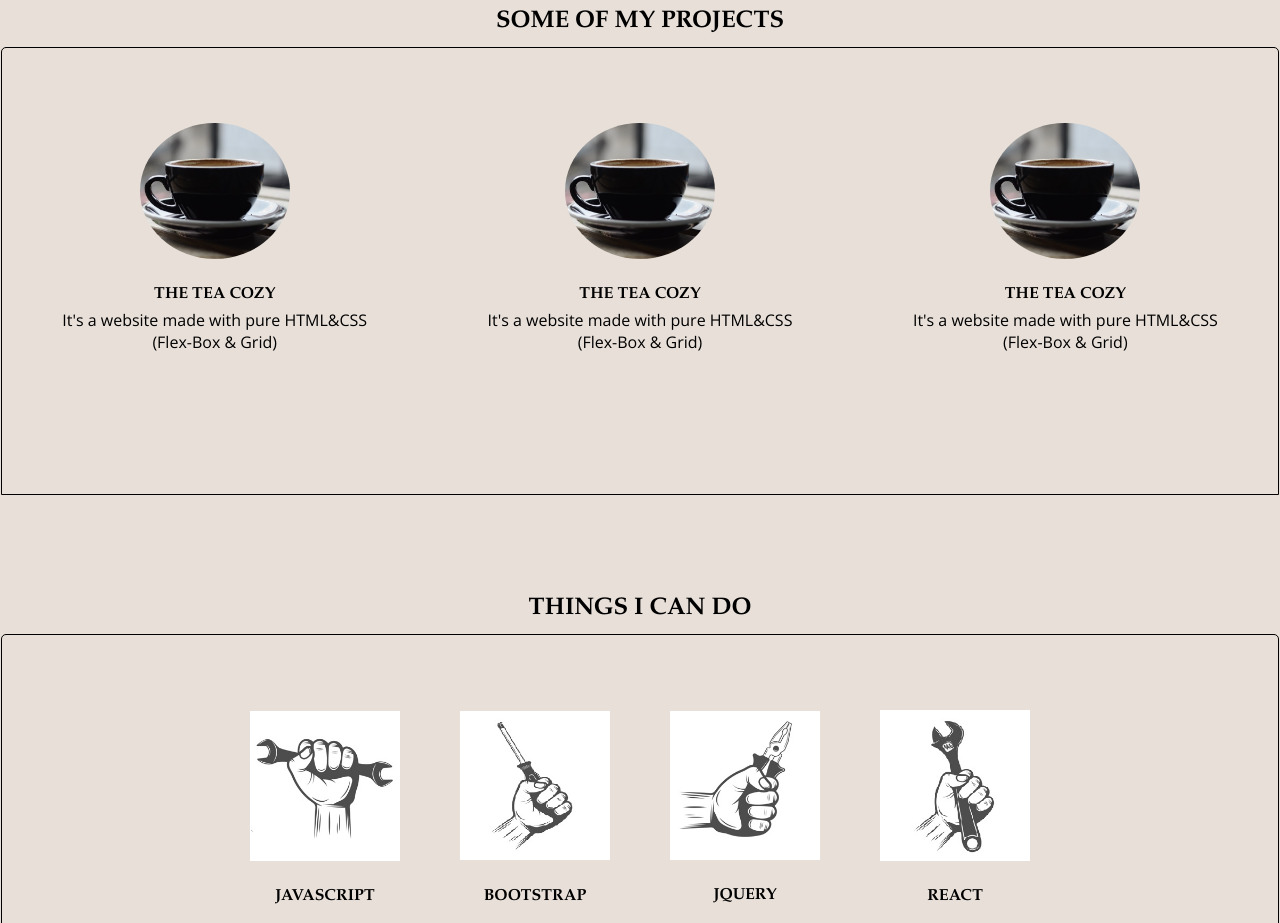
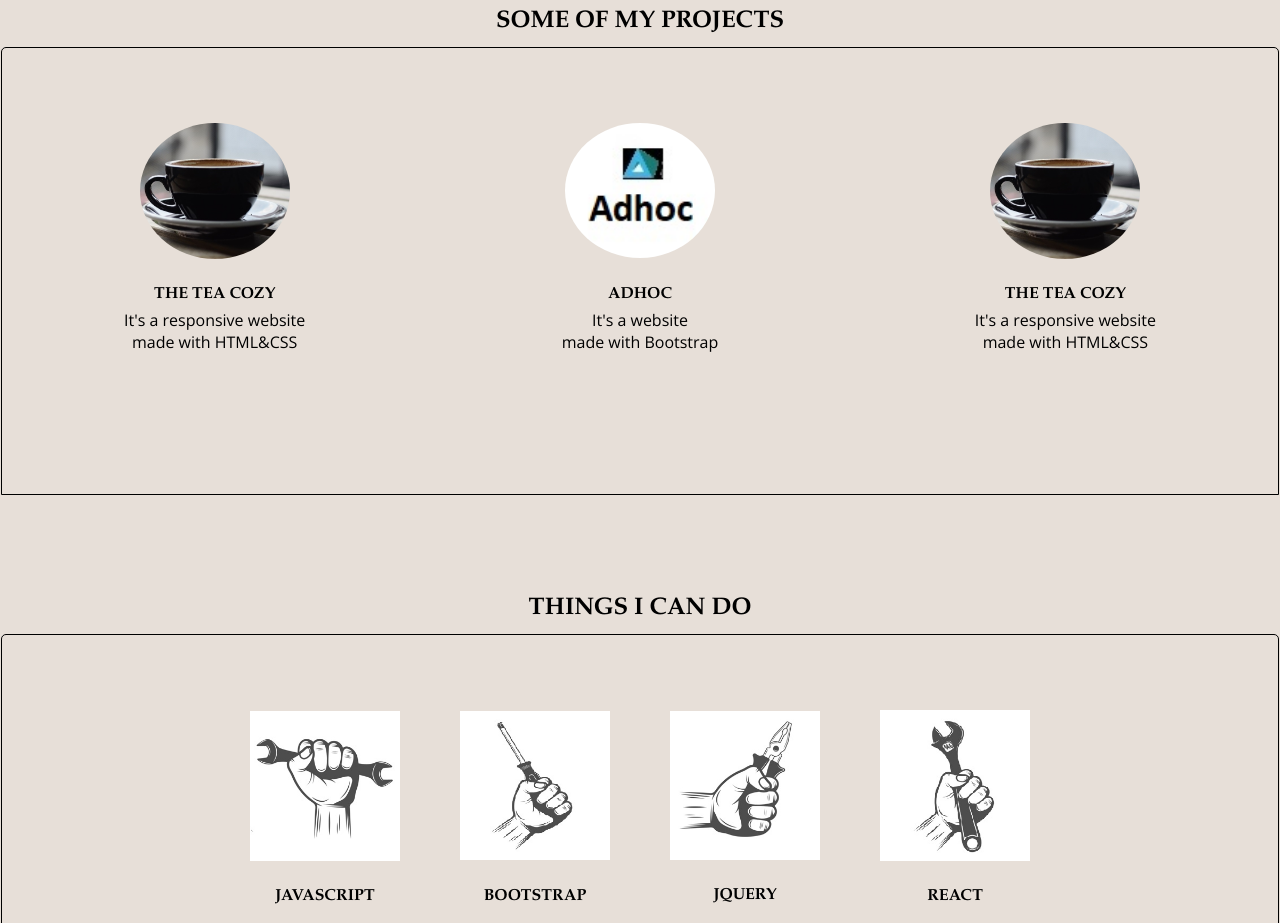
Before and after one commit to SofyenBhr/SofyenBhr.github.io, a plain HTML site: page index.html in a window 1280 px wide. Shown: the part 1280-2203 px from the top of the page. Drawn offline with Linux system fonts and the light colour scheme.

Commit message:
add the adhoc website

```diff
--- a/index.html
+++ b/index.html
@@ -61,17 +61,17 @@
         <a href="https://sofyenbhr.github.io/the-tea-cozy" target="_blank">
             <img src="./resources/images/the-tea-cozy.ipg.jpg" alt="space race">
             <h4>The Tea Cozy</h4>
-            <p>It's a website made with pure HTML&CSS<br>(Flex-Box & Grid)</p>
+            <p>It's a responsive website<br>made with HTML&CSS</p>
+        </a>
+        <a href="https://sofyenbhr.github.io/adhoc" target="_blank">
+            <img src="./resources/images/adhoc.jpg" alt="space race">
+            <h4>Adhoc</h4>
+            <p>It's a website<br>made with Bootstrap</p>
         </a>
         <a href="https://sofyenbhr.github.io/the-tea-cozy" target="_blank">
             <img src="./resources/images/the-tea-cozy.ipg.jpg" alt="space race">
             <h4>The Tea Cozy</h4>
-            <p>It's a website made with pure HTML&CSS<br>(Flex-Box & Grid)</p>
-        </a>
-        <a href="https://sofyenbhr.github.io/the-tea-cozy" target="_blank">
-            <img src="./resources/images/the-tea-cozy.ipg.jpg" alt="space race">
-            <h4>The Tea Cozy</h4>
-            <p>It's a website made with pure HTML&CSS<br>(Flex-Box & Grid)</p>
+            <p>It's a responsive website<br>made with HTML&CSS</p>
         </a>
     </section>
 
```
Also changed, not shown: resources/images/adhoc.jpg (added).
